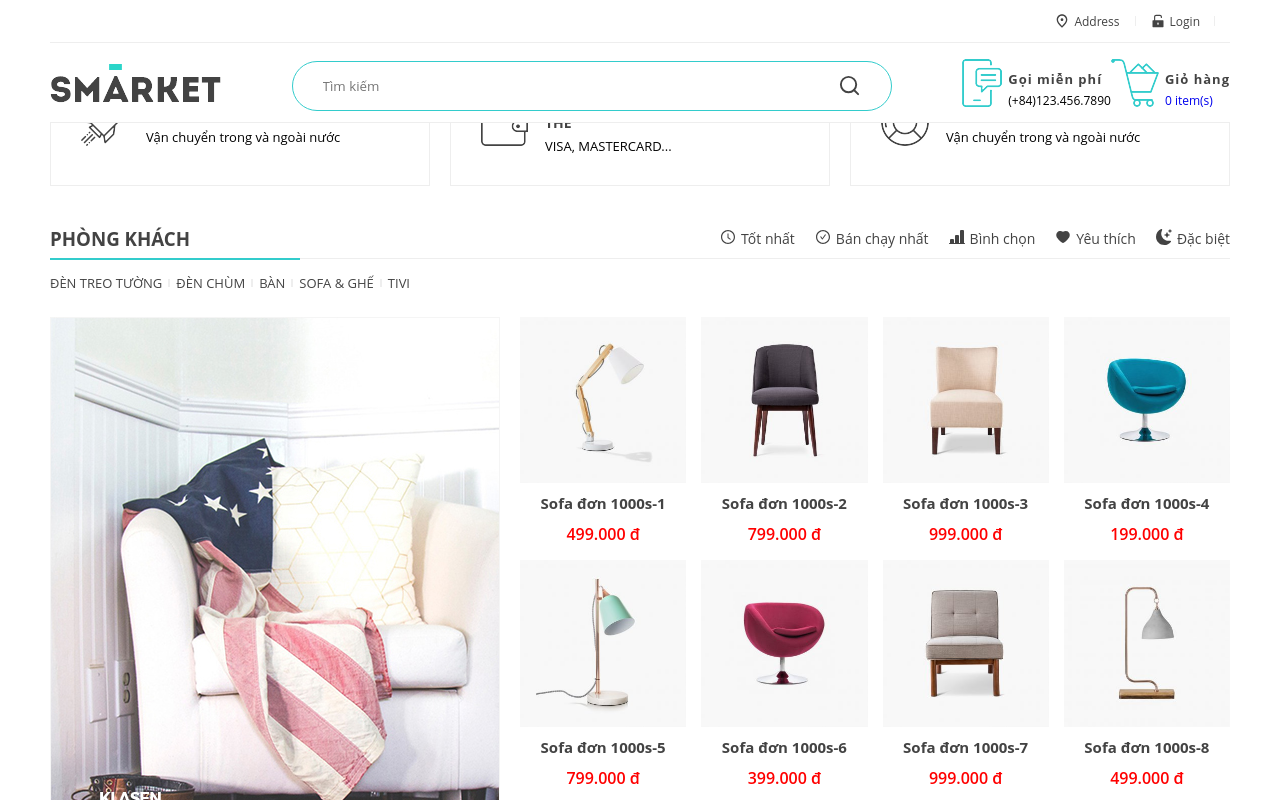
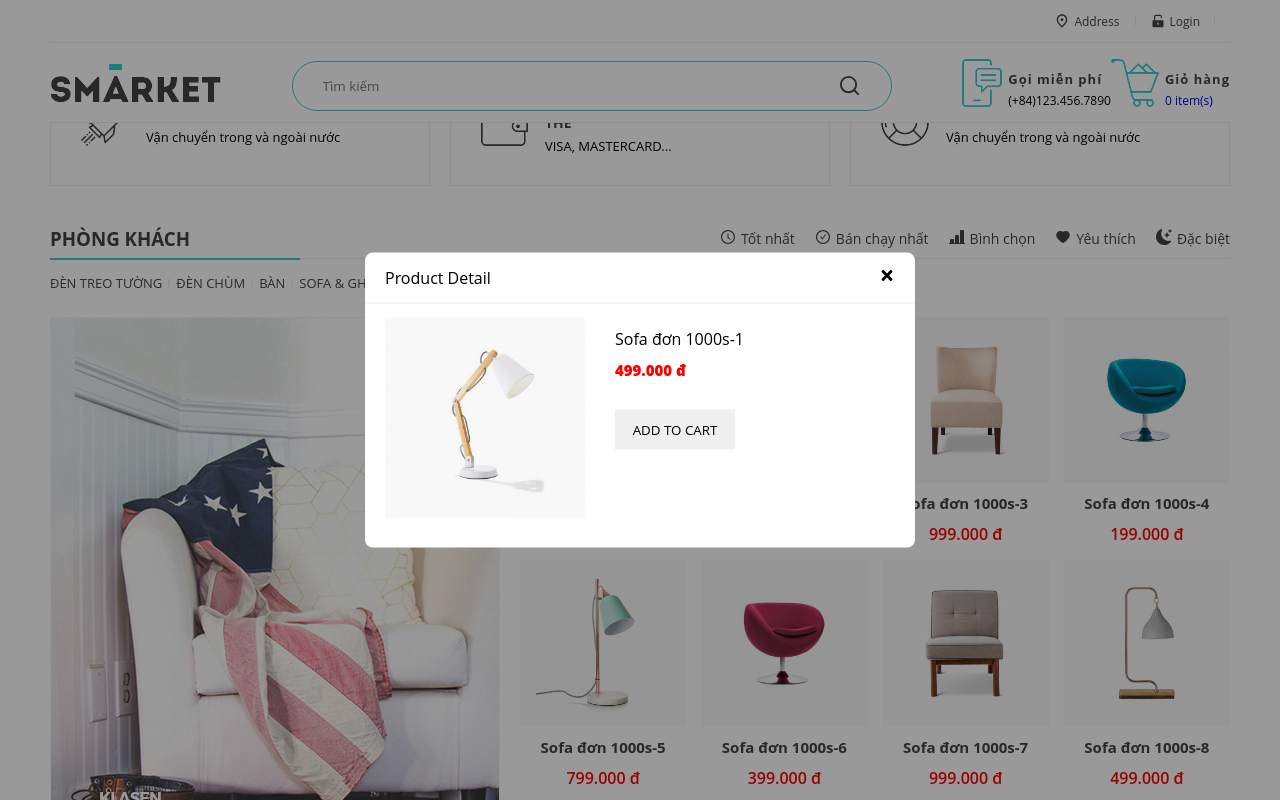
Before and after one commit to ManhAnNguyen/champ, a React (Create React App) app: page / in a window 1280 px wide. Both pictures are taken after a click on the element 603 px from the left and 1132 px from the top of the page. Shown: the part 732-1532 px from the top of the page. Built offline with nearby package versions, Linux system fonts and the light colour scheme.

Commit message:
update item rounded 2

```diff
--- a/src/components/Item/index.tsx
+++ b/src/components/Item/index.tsx
@@ -10,6 +10,7 @@ import { useAppDispatch, useAppSelector } from "redux/hook";
 import {
   handleActionWishList,
   handleAddToCart,
+  handleDetailProduct,
   homeSelector,
 } from "pages/Home/store";
 import { toast } from "react-toastify";
@@ -40,7 +41,10 @@ const Item = ({ product }: Props) => {
   }, [wishlists]);
   return (
     <SItem>
-      <div className="product-img">
+      <div
+        className="product-img"
+        onClick={() => dispatch(handleDetailProduct(product))}
+      >
         <img src={product.img} alt="" />
         <span className="icon">
           {isWishList && <BsHeartFill color="red" />}
--- a/src/components/Modal/index.tsx
+++ b/src/components/Modal/index.tsx
@@ -2,6 +2,7 @@ import React, { CSSProperties, HTMLAttributes, ReactNode } from "react";
 import ReactDOM from "react-dom";
 import styled, { keyframes } from "styled-components";
 import { scrollBar } from "styles/mixin";
+import { FaTimes } from "react-icons/fa";
 
 import Overlay from "../Overlay";
 
@@ -26,7 +27,7 @@ const Modal = React.forwardRef<HTMLDivElement, PropsType>((props, ref) => {
             <p className="title">{title}</p>
           </div>
           <span className="top-close" onClick={toggle}>
-            <img src="/images/close.svg" alt="" />
+            <FaTimes />
           </span>
         </div>
         <div className="modal-content">{children}</div>
@@ -53,7 +54,7 @@ const SModal = styled.div`
   position: fixed;
   background: white;
   width: 90%;
-  max-width: 400px;
+  max-width: 550px;
   height: auto;
   max-height: 90%;
   overflow: auto;
--- /dev/null
+++ b/src/pages/Home/DetailProduct/index.tsx
@@ -0,0 +1,70 @@
+import { moneyVND, thousandNumComma } from "helpers/money";
+import React from "react";
+import { toast } from "react-toastify";
+import { useAppDispatch, useAppSelector } from "redux/hook";
+import styled from "styled-components";
+import { handleAddToCart, homeSelector } from "../store";
+
+const DetailProduct = () => {
+  const { productDetail } = useAppSelector(homeSelector);
+  const dispatch = useAppDispatch();
+  if (!productDetail) return <></>;
+
+  return (
+    <SDetailProduct>
+      <div className="left">
+        <img src={productDetail.img} alt="" />
+      </div>
+      <div className="right">
+        <div className="name">{productDetail.name}</div>
+        <div className="price">
+          {moneyVND(thousandNumComma(productDetail.price))}
+        </div>
+        <button
+          className="button"
+          onClick={() => {
+            dispatch(handleAddToCart(productDetail));
+            toast.success("Add to cart succesfully");
+          }}
+        >
+          ADD TO CART
+        </button>
+      </div>
+    </SDetailProduct>
+  );
+};
+
+export default DetailProduct;
+
+const SDetailProduct = styled.div`
+  display: flex;
+  .left {
+    img {
+      width: 200px;
+      margin: 0 auto;
+      display: block;
+      aspect-ratio: 1;
+      object-fit: cover;
+    }
+  }
+  .right {
+    margin-left: 30px;
+    .name {
+      font-size: 16px;
+      margin: 10px 0;
+      color: black;
+    }
+    .price {
+      color: red;
+      font-size: 15px;
+      font-weight: 800;
+    }
+    .button {
+      width: 120px;
+      height: 40px;
+      margin-top: 30px;
+      cursor: pointer;
+      display: block;
+    }
+  }
+`;
--- a/src/pages/Home/index.tsx
+++ b/src/pages/Home/index.tsx
@@ -1,12 +1,18 @@
+import Modal from "components/Modal";
 import React from "react";
+import { useAppDispatch, useAppSelector } from "redux/hook";
 import Banner from "./Banner";
 import Bathroom from "./Bathroom";
 import BedRoom from "./Bedroom";
+import DetailProduct from "./DetailProduct";
 import Living from "./Living";
 import Sale from "./Sale";
+import { handleDetailProduct, homeSelector } from "./store";
 import { SHome } from "./styles";
 
 const Home = () => {
+  const { productDetail } = useAppSelector(homeSelector);
+  const dispatch = useAppDispatch();
   return (
     <SHome className="container">
       <Banner />
@@ -14,6 +20,13 @@ const Home = () => {
       <BedRoom />
       <Bathroom />
       <Sale />
+      <Modal
+        title="Product Detail"
+        isOpen={!!productDetail}
+        toggle={() => dispatch(handleDetailProduct(null))}
+      >
+        <DetailProduct />
+      </Modal>
     </SHome>
   );
 };
```
